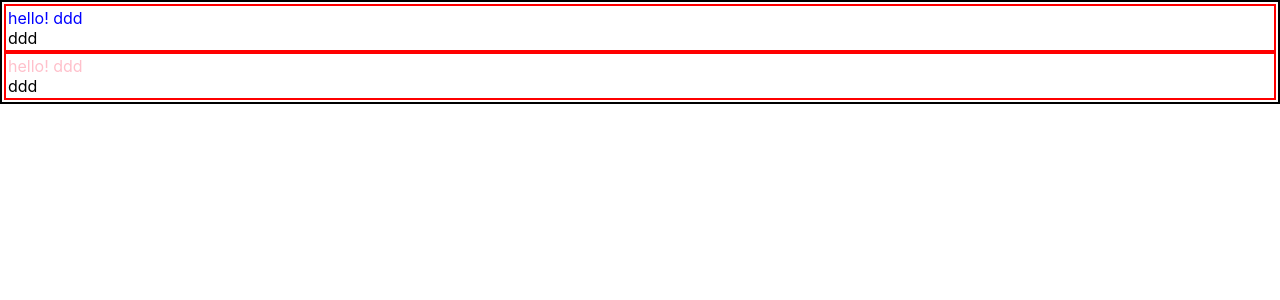
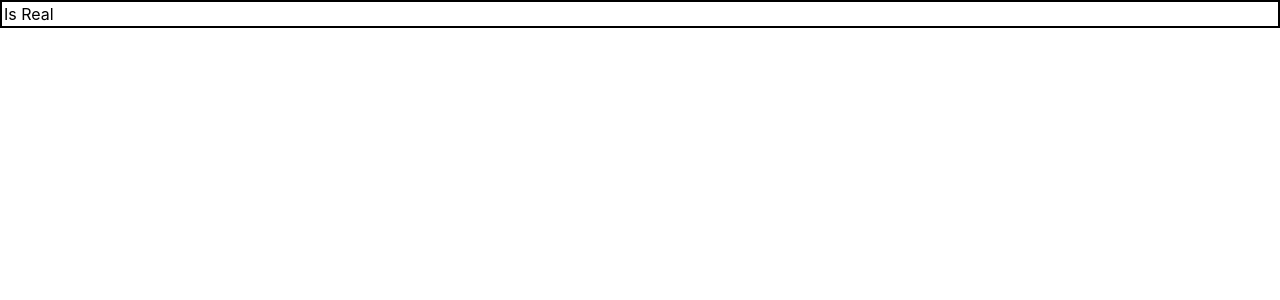
Before and after one commit to qhftkf1/SMARTLOCK_WEB_REACT, a React (Create React App) app: page / in a window 1280 px wide. Shown: the top 300 px of the page. Built offline with nearby package versions, Linux system fonts and the light colour scheme.

Commit message:
211201 React 6,7

```diff
--- a/src/App.js
+++ b/src/App.js
@@ -5,7 +5,7 @@ import Wrapper from './Wrapper';
 function App() {
   return(
 	<Wrapper>
-  		<Hello name="Seunggi" color="blue"/>
+  		<Hello name="Seunggi" color="blue" isReal={true}/>
   		<Hello/>
 	</Wrapper>
 	);
--- a/src/hello.js
+++ b/src/hello.js
@@ -1,11 +1,14 @@
 import React from "react";
 import Wrapper_test from "./Wrapper_test";
-function Hello({name, color}){
+function Hello({name, color, isReal}){
 	const test = 'ddd';
 	return (
-	<Wrapper_test test={test}>
-		<div style={{color: color}}>hello! {test}</div>
-	</Wrapper_test>
+	<>
+
+		<div>
+			{isReal ? <div>Is Real</div> : null}
+		</div>
+	</>
 	);
 }
 Hello.defaultProps={
```
